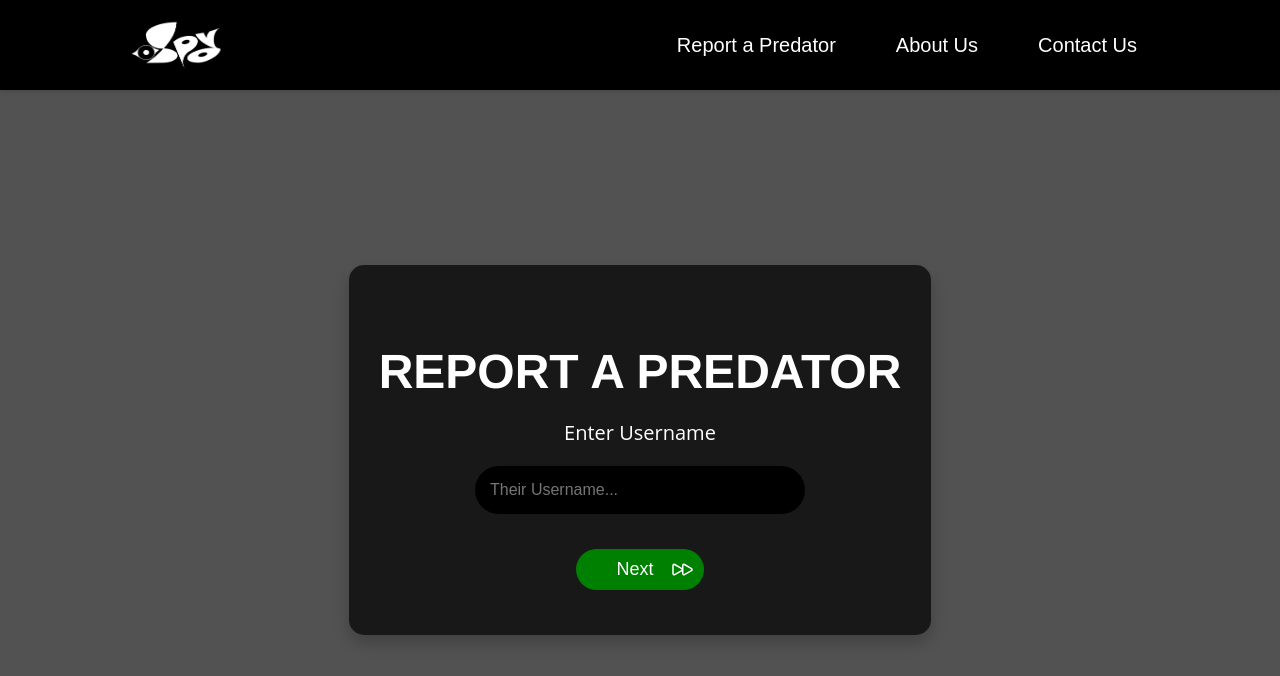
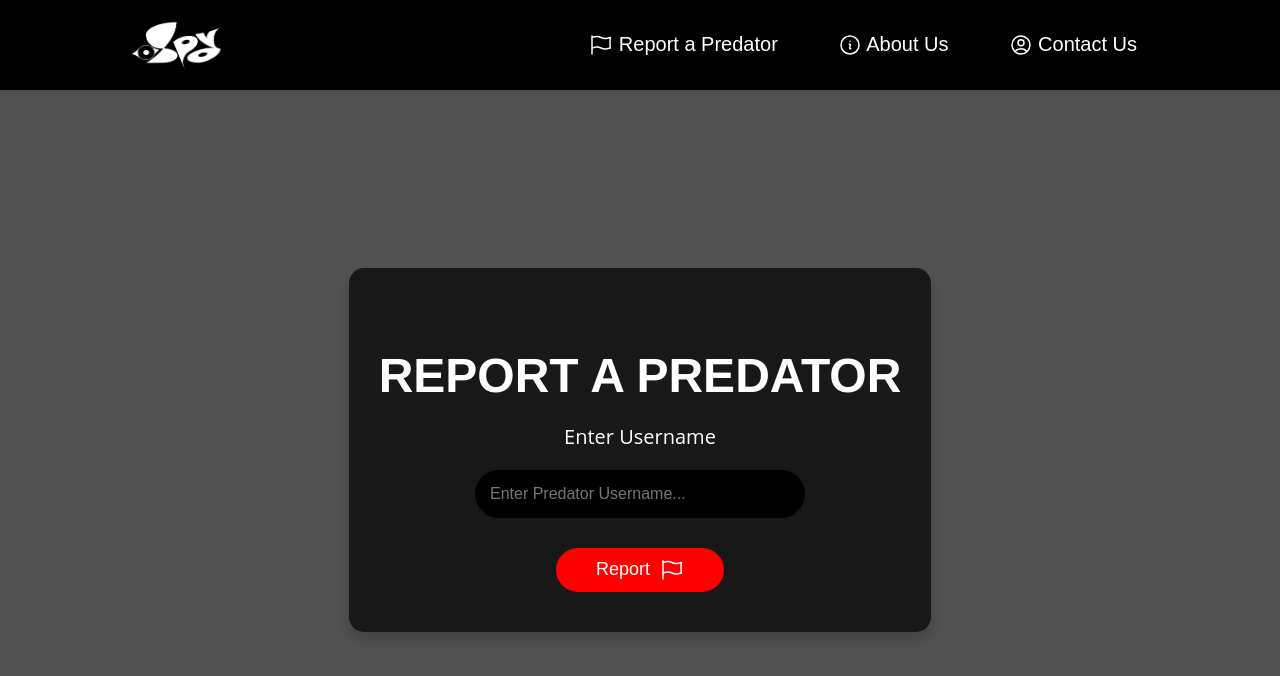
Before and after one commit to MrPerez08/iSpy, a website: page Website/Homepage/Homepage.html in a window 1280 px wide. Drawn offline with Linux system fonts and the light colour scheme.

Commit message:
update 2

```diff
--- a/Website/Homepage/Homepage.css
+++ b/Website/Homepage/Homepage.css
@@ -40,6 +40,11 @@ header.banner {
   font-family: revert;
   font-size: 20px;
   padding: 10px 15px;
+  transition: transform 0.3s;
+}
+
+.navbar a:hover {
+  transform: scale(1.1);
 }
 
 .navbar a::after {
@@ -113,45 +118,55 @@ form {
 }
 
 #userInput:focus {
+  background-color: #000000;
+  color: #ffffff;
   border-color: #e74c3c;
   box-shadow: 0 0 5px rgba(231, 76, 60, 0.5);
   outline: none;
 }
 
+/* Style for the button */
 .next-button {
-  background-color: green;
+  background-color: red;
   color: white;
   padding: 10px 40px;
   border-radius: 50px;
   text-decoration: none;
-  margin: 5px;
   transition: background-color 0.3s ease, box-shadow 0.3s ease-out;
   font-size: 18px;
   border: none;
   cursor: pointer;
   display: flex;
   align-items: center;
-  justify-content: space-between;
+  justify-content: center;
   position: relative; /* Ensure relative positioning for absolute positioning */
 }
 
+/* Centering the contents of the span and adding space between the text and icon */
 .next-button span {
-  margin-right: 10px;
+  display: flex;
+  align-items: center;
+  justify-content: center;
 }
 
-.next-button:hover {
-  background-color: green;
-  box-shadow: 0 0 20px 5px rgba(76, 231, 60, 0.5);
+.next-button span a {
+  text-decoration: none;
+  color: inherit;
+  font-size: inherit;
+  margin-right: 10px; /* Adjust the space between the text and the icon */
 }
 
+/* Style for the icon */
 .icon {
-  width: 24px; /* Adjust size of SVG */
-  height: 24px; /* Adjust size of SVG */
-  margin-left: 10px; /* Adjust spacing between text and icon */
-  position: absolute;
-  right: 10px; /* Adjust to align icon to the right */
-  top: 50%;
-  transform: translateY(-55%);
+  width: 24px;
+  height: 24px;
+  vertical-align: middle;
+}
+
+/* Hover effect for the button */
+.next-button:hover {
+  background-color: red;
+  box-shadow: 0 0 20px 5px rgba(236, 21, 60, 0.5);
 }
 
 .menu-toggle {
--- a/Website/Homepage/Homepage.html
+++ b/Website/Homepage/Homepage.html
@@ -20,9 +20,58 @@
         </button>
         <!-- Navbar Links -->
         <nav class="navbar">
-          <a href="#Report a Predator">Report a Predator</a>
-          <a href="#about">About Us</a>
-          <a href="#contact">Contact Us</a>
+          <a href="Homepage.html"
+            ><svg
+              xmlns="http://www.w3.org/2000/svg"
+              fill="none"
+              viewBox="0 0 24 24"
+              stroke-width="1.5"
+              stroke="currentColor"
+              class="icon"
+            >
+              <path
+                stroke-linecap="round"
+                stroke-linejoin="round"
+                d="M3 3v1.5M3 21v-6m0 0 2.77-.693a9 9 0 0 1 6.208.682l.108.054a9 9 0 0 0 6.086.71l3.114-.732a48.524 48.524 0 0 1-.005-10.499l-3.11.732a9 9 0 0 1-6.085-.711l-.108-.054a9 9 0 0 0-6.208-.682L3 4.5M3 15V4.5"
+              />
+            </svg>
+            Report a Predator</a
+          >
+          <a href="#about"
+            ><svg
+              xmlns="http://www.w3.org/2000/svg"
+              fill="none"
+              viewBox="0 0 24 24"
+              stroke-width="1.5"
+              stroke="currentColor"
+              class="icon"
+            >
+              <path
+                stroke-linecap="round"
+                stroke-linejoin="round"
+                d="m11.25 11.25.041-.02a.75.75 0 0 1 1.063.852l-.708 2.836a.75.75 0 0 0 1.063.853l.041-.021M21 12a9 9 0 1 1-18 0 9 9 0 0 1 18 0Zm-9-3.75h.008v.008H12V8.25Z"
+              />
+            </svg>
+
+            About Us</a
+          >
+          <a href="#contact"
+            ><svg
+              xmlns="http://www.w3.org/2000/svg"
+              fill="none"
+              viewBox="0 0 24 24"
+              stroke-width="1.5"
+              stroke="currentColor"
+              class="icon"
+            >
+              <path
+                stroke-linecap="round"
+                stroke-linejoin="round"
+                d="M17.982 18.725A7.488 7.488 0 0 0 12 15.75a7.488 7.488 0 0 0-5.982 2.975m11.963 0a9 9 0 1 0-11.963 0m11.963 0A8.966 8.966 0 0 1 12 21a8.966 8.966 0 0 1-5.982-2.275M15 9.75a3 3 0 1 1-6 0 3 3 0 0 1 6 0Z"
+              />
+            </svg>
+            Contact Us</a
+          >
         </nav>
       </div>
     </header>
@@ -40,10 +89,11 @@
               type="text"
               id="userInput"
               name="userInput"
-              placeholder="Their Username..."
+              placeholder="Enter Predator Username..."
             />
             <button type="submit" class="next-button">
-              <span>Next</span>
+              <span
+                ><a>Report</a>
                 <svg
                   xmlns="http://www.w3.org/2000/svg"
                   fill="none"
@@ -55,9 +105,10 @@
                   <path
                     stroke-linecap="round"
                     stroke-linejoin="round"
-                  d="M3 8.689c0-.864.933-1.406 1.683-.977l7.108 4.061a1.125 1.125 0 0 1 0 1.954l-7.108 4.061A1.125 1.125 0 0 1 3 16.811V8.69ZM12.75 8.689c0-.864.933-1.406 1.683-.977l7.108 4.061a1.125 1.125 0 0 1 0 1.954l-7.108 4.061a1.125 1.125 0 0 1-1.683-.977V8.69Z"
+                    d="M3 3v1.5M3 21v-6m0 0 2.77-.693a9 9 0 0 1 6.208.682l.108.054a9 9 0 0 0 6.086.71l3.114-.732a48.524 48.524 0 0 1-.005-10.499l-3.11.732a9 9 0 0 1-6.085-.711l-.108-.054a9 9 0 0 0-6.208-.682L3 4.5M3 15V4.5"
                   />
                 </svg>
+              </span>
             </button>
           </form>
         </div>
```
Lines whose indentation alone changed are shown as unchanged.
